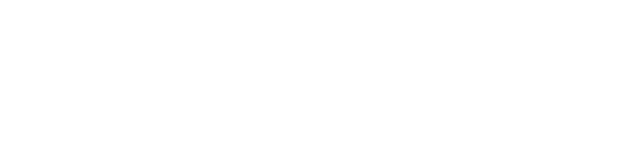
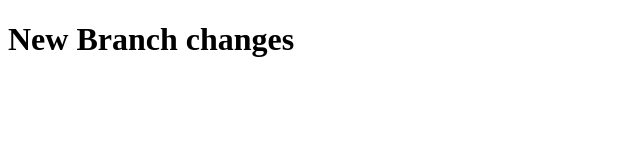
Before and after one commit to Serhii-Bondarchuk/Git_check, a website: page index.html in a window 1280 px wide. Shown: the whole page, without its empty margins (0-640 px from the left). Drawn offline with Linux system fonts and the light colour scheme.

Commit message:
add <h1>

```diff
--- a/index.html
+++ b/index.html
@@ -5,6 +5,7 @@
     <meta http-equiv="X-UA-Compatible" content="IE=edge" />
     <meta name="viewport" content="width=device-width, initial-scale=1.0" />
     <title>Document</title>
+    <h1>New Branch changes</h1>
   </head>
   <body></body>
 </html>
```
